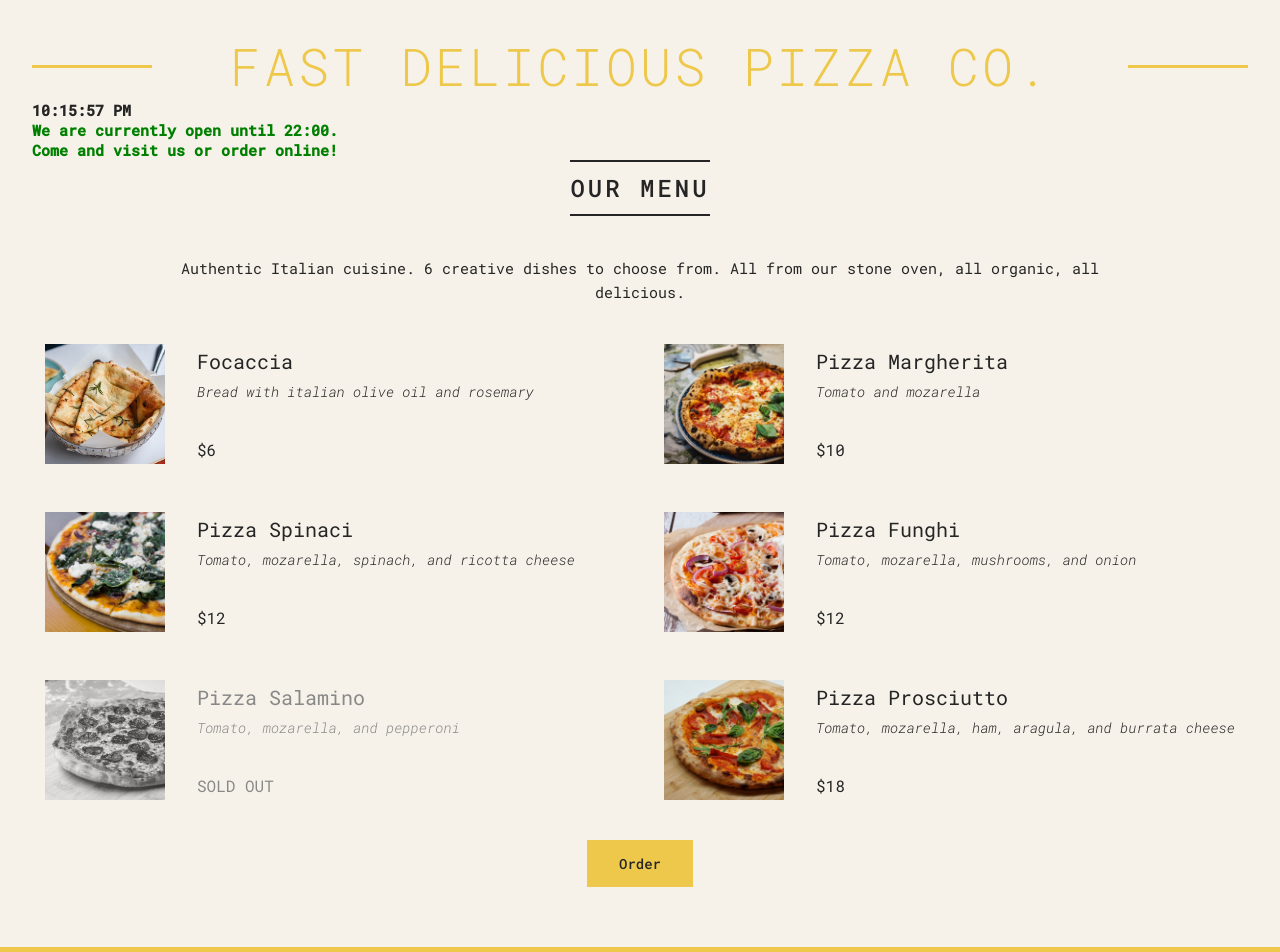
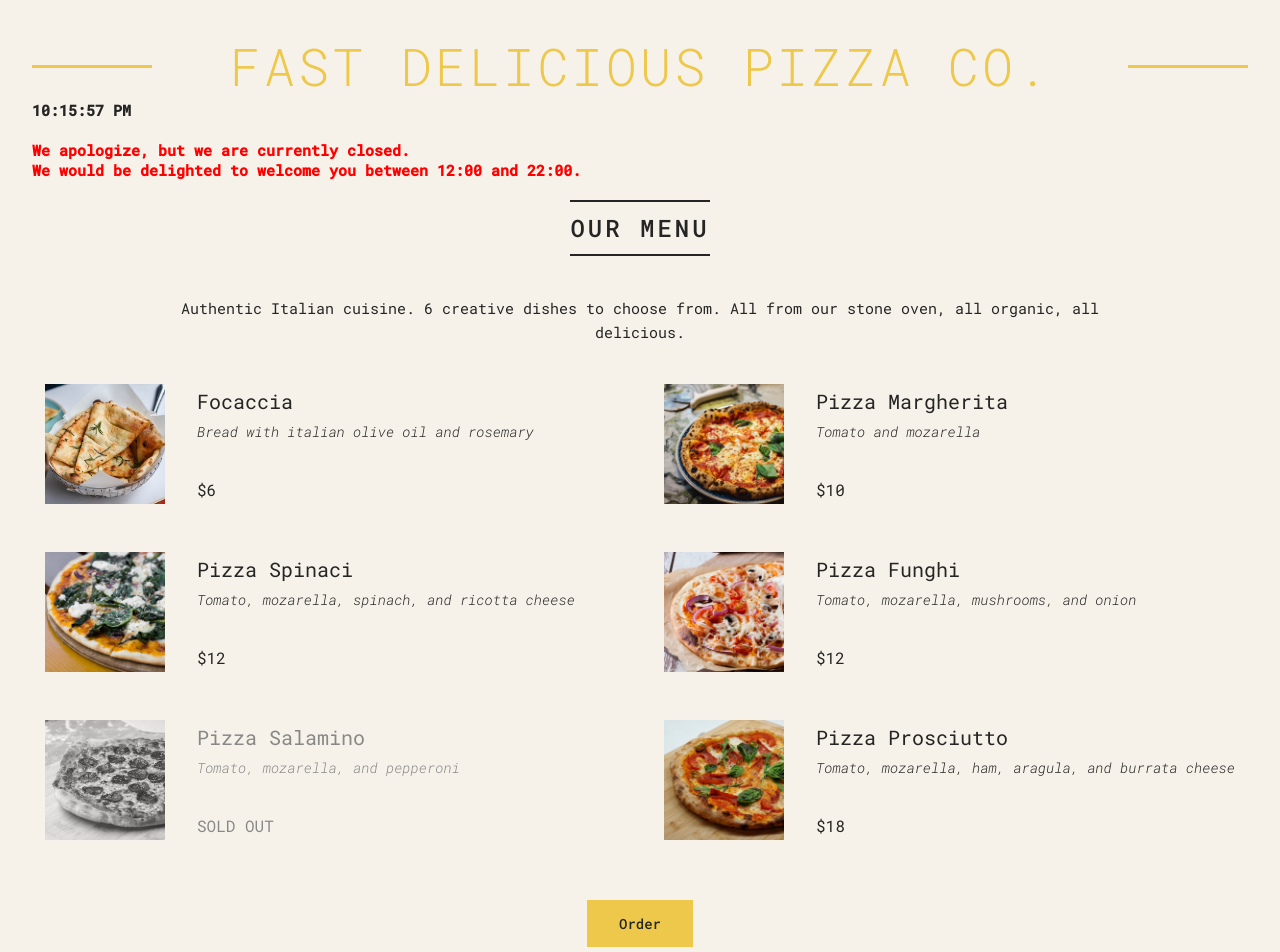
Before and after one commit to Scientific-Research/pizza-menu, a React (Vite) app: page / in a window 1280 px wide. Shown: the top 952 px of the page. Built offline with nearby package versions, Linux system fonts and the light colour scheme.

Commit message:
some tiny changes in Aoo.tsx and index.css

```diff
--- a/src/App.tsx
+++ b/src/App.tsx
@@ -84,11 +84,11 @@ export const Header = () => {
 
   const openHour = 12;
   const closeHour = 22;
-  const isOpen = hour >= openHour && hour <= closeHour;
+  const isOpen = hour >= openHour && hour < closeHour;
   // console.log(isOpen);
 
   const open = (
-    <p style={{ color: "green" }}>
+    <p style={{ color: "green", marginTop: "2rem", marginBottom: "2rem" }}>
       We are currently open until {closeHour}:00. <br /> Come and visit us or
       order online!
     </p>
--- a/src/index.css
+++ b/src/index.css
@@ -196,7 +196,7 @@ body {
   padding: 1.4rem 3.2rem;
   cursor: pointer;
   transition: all 0.2s;
-  margin-top: 4rem;
+  margin-top: 6rem;
 }
 
 .btn:hover {
```
